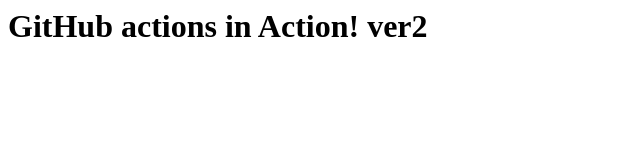
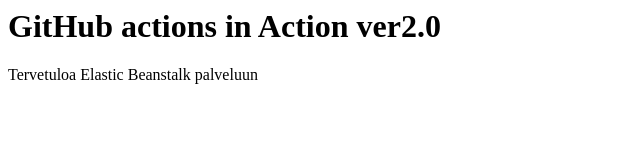
Before and after one commit to JouniJokelainenRiveria/MyApaceApplication, a plain HTML site: page src/index.html in a window 1280 px wide. Shown: the whole page, without its empty margins (0-640 px from the left). Drawn offline with Linux system fonts and the light colour scheme.

Commit message:
index.html päivitetty

```diff
--- a/src/index.html
+++ b/src/index.html
@@ -1 +1,2 @@
-<H1>GitHub actions in Action! ver2</H1>
+<H1>GitHub actions in Action ver2.0</H1>
+<p>Tervetuloa Elastic Beanstalk palveluun</p>
```
